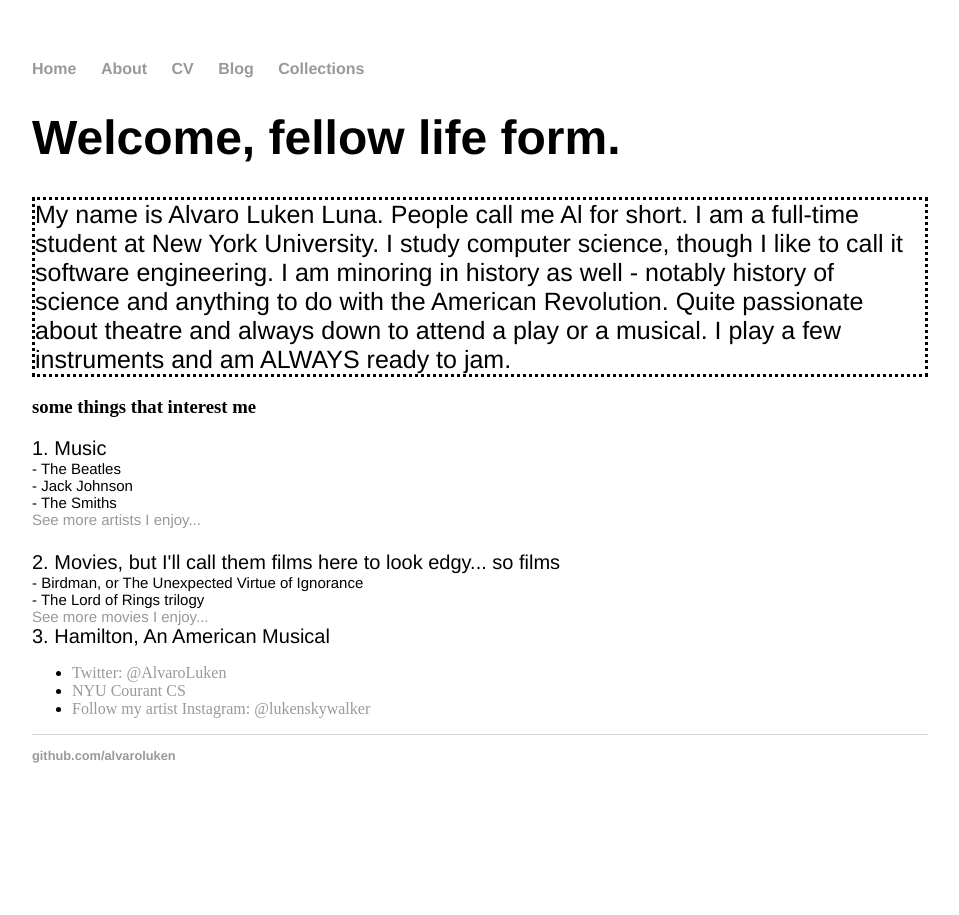
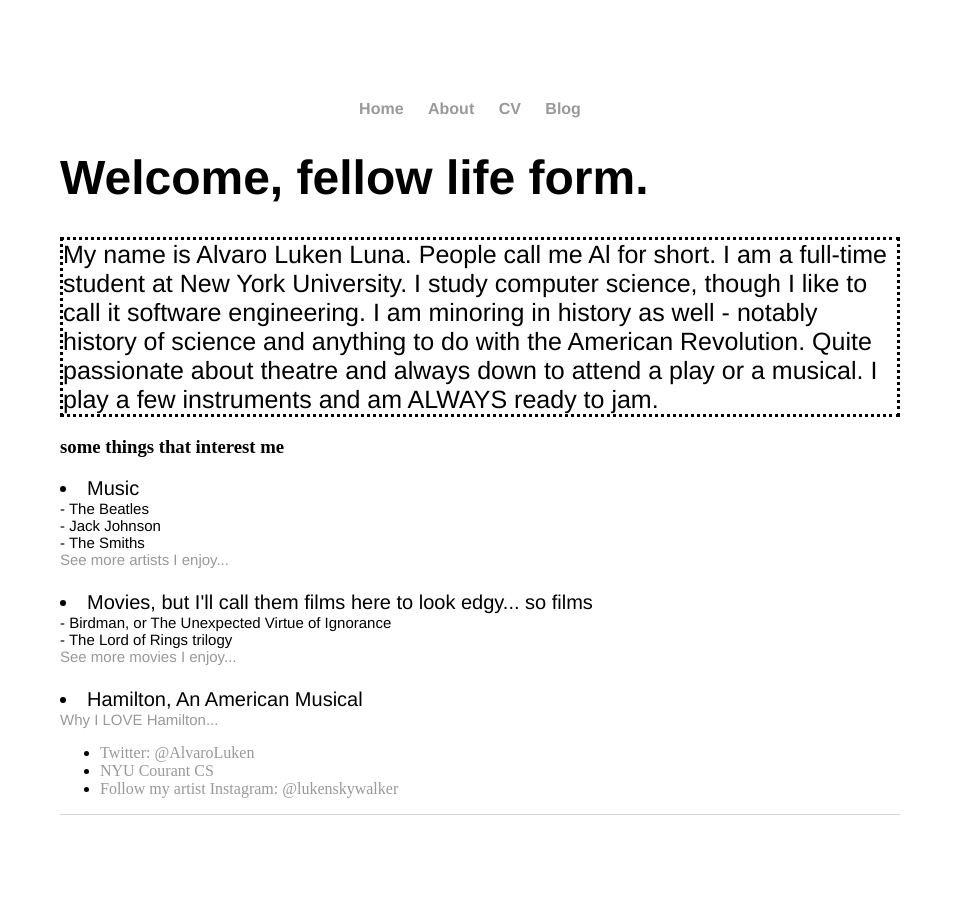
Before and after one commit to mbmarketing4you/mbmarketing4youalvaroluken.github.io, a Jekyll site: the page built from about/index.html, in a window 1280 px wide. Shown: the whole page, without its empty margins (160-1119 px from the left). Built offline with Jekyll 4.4.1, drawn with Linux system fonts in a browser that asks for light colours.

Commit message:
aesthetics

```diff
--- a/_layouts/default.html
+++ b/_layouts/default.html
@@ -7,7 +7,7 @@
 
   </head>
 
-
+<div class="tabs">
   <body>
     <nav>
 <ul>
@@ -15,10 +15,10 @@
 <li><a href="/about">About</a></li>
 <li><a href="/cv">CV</a></li>
 <li><a href="/blog">Blog</a></li>
-<li><a href="/_pages">Collections</a></li>
 </ul>
     </nav>
-<div class="container">
+  </div>
+<div class="contain">
 
   {{ content }}
 
@@ -26,7 +26,6 @@
 
   <footer>
    <ul>
-   <li><a href="https://github.com/alvaroluken">github.com/alvaroluken</a></li>
    </ul>
   </footer>
   </body>
--- a/about/index.html
+++ b/about/index.html
@@ -16,7 +16,7 @@
 
 <h3> some things that interest me </h3>
 <div class="list">
-	1. Music </br>
+	<li> Music </br> </li>
 		<div class="sublist1">
 		- The Beatles </br>
 		- Jack Johnson </br>
@@ -24,13 +24,17 @@
 		<a href="/_posts/2018-12-26-movies-I-enjoy.md">See more artists I enjoy...</a>
 		</div>
 	</br>
-    2. Movies, but I'll call them films here to look edgy... so films </br>
+    <li> Movies, but I'll call them films here to look edgy... so films </br> </li>
     	<div class="sublist1">
 		- Birdman, or The Unexpected Virtue of Ignorance </br>
 		- The Lord of Rings trilogy </br>
 		<a href="/blog/2018/12/26/movies-I-enjoy">See more movies I enjoy...</a>
 		</div>
-	3. Hamilton, An American Musical </br>
+	</br>
+	<li> Hamilton, An American Musical </br> </li>
+		<div class="sublist1">
+		<a href="/blog/2018/12/26/movies-I-enjoy">Why I LOVE Hamilton...</a>
+		</div>
 </div>
 
 
--- a/css/main.css
+++ b/css/main.css
@@ -1,6 +1,17 @@
+html {
+	padding: 10px;
+	margin: 30px;
+	background-color: white;
+	border-color: black;
+	color-profile: purple;
+}
+
+
 body {
     margin: 60px auto;
     width: 70%;
+    border-color: black;
+
 }
 nav ul, footer ul {
     font-family:'Helvetica', 'Arial', 'Sans-Serif';
@@ -27,7 +38,9 @@
     font-size: 1.5em;
     line-height: 1.4em;
     color: #333;
+    margin: 0;
 }
+
 footer {
     border-top: 1px solid #d5d5d5;
     font-size: .8em;
@@ -40,6 +53,33 @@
 
 ul.posts li {
     list-style: none;
+}
+
+.tabs {
+	text-align: center;
+}
+
+.blurb {
+	padding: 6rem;
+	text-align: center;
+	background-color: lightgray;
+	animation: 2s infinite alternate ease-in-out breathing-color--dark;
+}
+@keyframes breathing-color--dark
+{
+	from
+	{
+		background-color: lightgray;
+	}
+	to
+	{
+		background-color: purple;
+	}
+}
+
+.container {
+	padding: 1rem;
+	background-color: white;
 }
 
 .intro {
--- a/cv/index.html
+++ b/cv/index.html
@@ -0,0 +1,5 @@
+---
+layout: default
+title: About Me
+---
+<img src="/images/resume.pdf" width="30px">
--- a/index.html
+++ b/index.html
@@ -3,6 +3,8 @@
 title: Alvaro Luken Luna
 ---
 <div class="blurb">
-	<h1>HEllO World, my name is Alvaro! People call me Al for short.</h1>
-	<p>Student at New York University. <a href="/about">Read more about my life...</a></p>
+	<div class="container">
+		<h1>Hello World, my name is Alvaro! People call me Al for short.</h1>
+		<p>Student at New York University. <a href="/about">Read more about my life...</a></p>
+	</div>
 </div><!-- /.blurb -->
```
Also changed, not shown: _posts/2018-12-26-movies-I-enjoy.md (+3 -2 lines), images/birdman_.png (added), images/equalizer1.jpeg (added), 1 other file.
